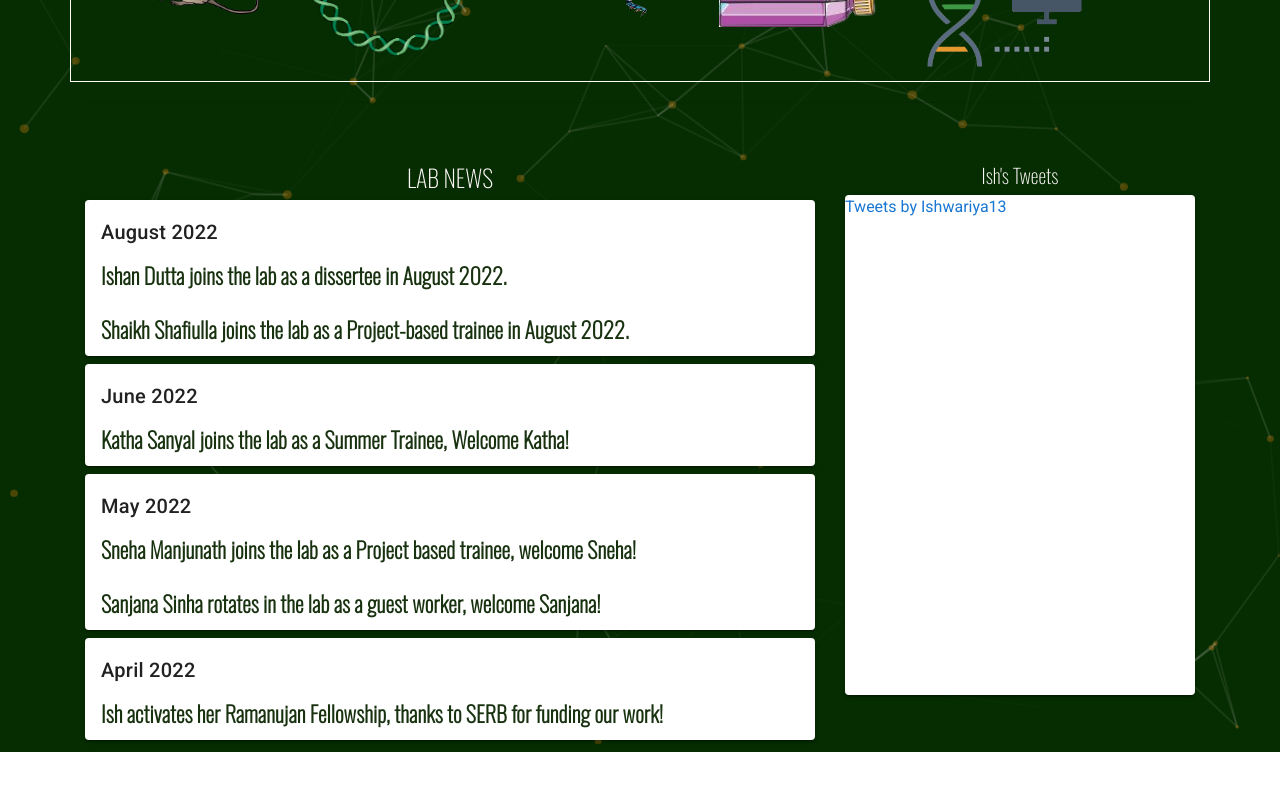
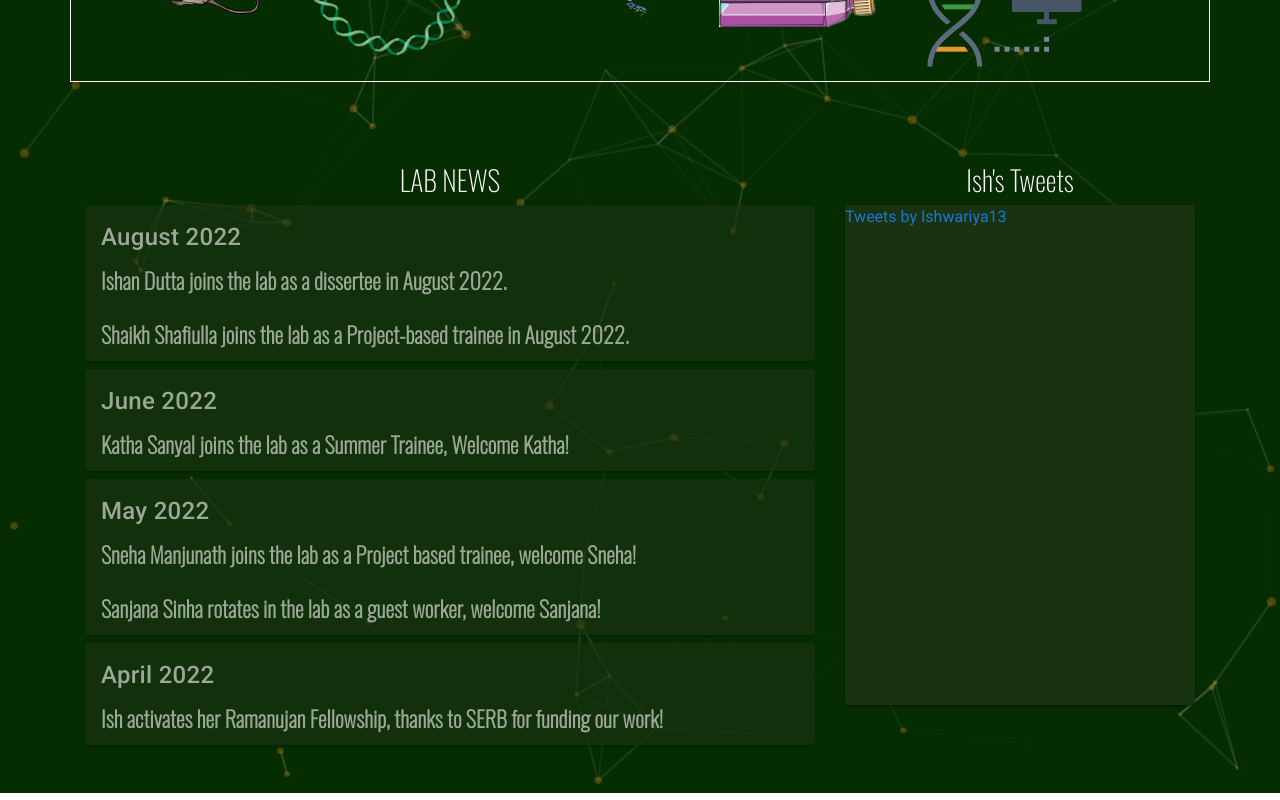
Before and after one commit to rdbcasillas/ishvenkatesh-lab, a Vue app: page / in a window 1280 px wide. Shown: the part 1020-1820 px from the top of the page. Before the commit the page ends 1779 px from the top, so only its background shows below. Built offline with nearby package versions, Linux system fonts and the light colour scheme; what vue-particles would draw is missing.

Commit message:
changed lab news background

```diff
--- a/src/views/Home.vue
+++ b/src/views/Home.vue
@@ -68,9 +68,9 @@
           </b-col>
         </b-row>
         <hr />
-        <b-row class="mt-12 bottompage">
-          <b-col cols="7" md="8">
-            <h4 class="text-center">LAB NEWS</h4>
+        <b-row class="mt-12 bottompage mb-6">
+          <b-col cols="7" md="8" class="labnews">
+            <h3 class="text-center">LAB NEWS</h3>
             <v-card elevation="2" class="mt-2">
               <v-card-title>August 2022</v-card-title>
               <v-card-text>
@@ -108,7 +108,7 @@
             </v-card>
           </b-col>
           <b-col cols="5" md="4">
-            <h5 class="text-center">Ish's Tweets</h5>
+            <h3 class="text-center">Ish's Tweets</h3>
             <v-card class="overflow-auto tweetdiv">
               <a
                 class="twitter-timeline"
@@ -175,6 +175,7 @@ h1 {
   font-family: "Oswald", sans-serif;
 }
 h2,
+h3,
 h4,
 h5 {
   color: snow;
@@ -194,14 +195,28 @@ p {
   height: 500px;
   width: 400px;
 }
+.v-card__title {
+  color: snow !important;
+  font-size: 24px !important;
+}
 .v-card__text {
   font-family: "Oswald", sans-serif !important;
-  color: #183210 !important;
+  color: snow !important;
   font-size: 22px !important;
   font-weight: bolder;
+  opacity: 1 !important;
 }
 .techniques {
   border: 0.5px solid;
   border-color: snow;
 }
+.theme--light.v-sheet {
+  background-color: #193311;
+  border-color: #ffffff;
+  color: snow;
+}
+
+.labnews > .v-sheet {
+  opacity: 0.6;
+}
 </style>
```
